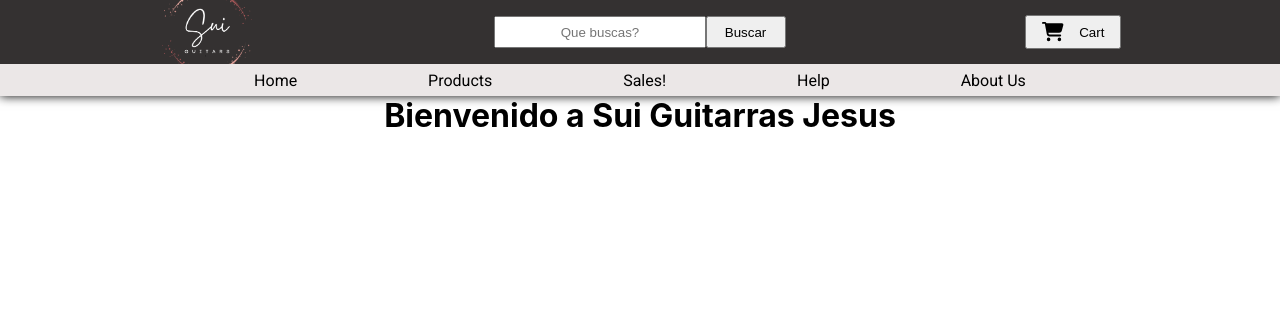
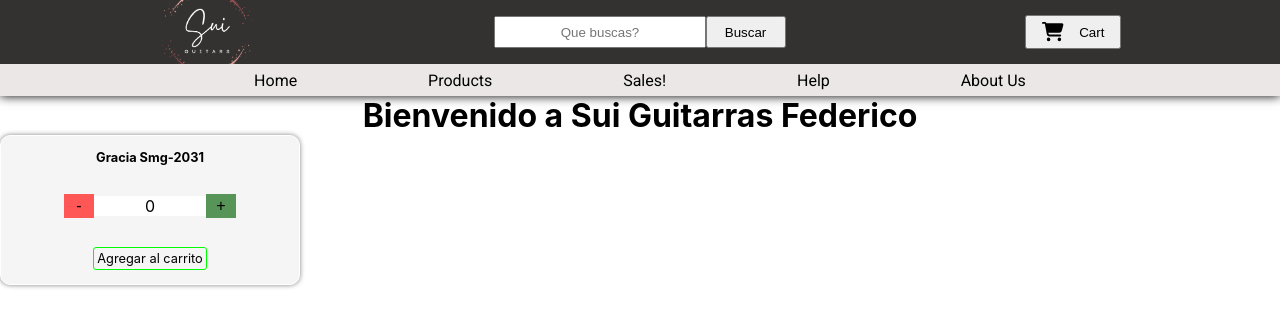
Before and after one commit to francoDani/multimarca, a React (Create React App) app: page / in a window 1280 px wide. Shown: the top 326 px of the page. Built offline with nearby package versions, Linux system fonts and the light colour scheme.

Commit message:
adding product counter

```diff
--- a/src/App.css
+++ b/src/App.css
@@ -5,6 +5,9 @@
 :root {
   --bg1: #343131;
   --white: #ebe7e7;
+  --light-red: rgb(255, 86, 86);
+  --light-green: rgb(87, 148, 87);
+  --shiny-green: rgb(0, 255, 0);
 }
 * {
   margin: 0;
--- a/src/App.js
+++ b/src/App.js
@@ -1,12 +1,14 @@
 import './App.css';
 import Navbar from './components/NavBar/navbar';
 import { ItemListContainer } from './components/ItemListContainer/itemListContainer';
+import { ItemCount } from './components/itemCount/itemCount';
 
 function App() {
   return (
     <div className="App">
       <Navbar />
-      <ItemListContainer greeting= 'Jesus'/>
+      <ItemListContainer greeting= 'Federico'/>
+      <ItemCount/>
     </div>
   );
 }
--- /dev/null
+++ b/src/components/itemCount/addToCartButton.jsx
@@ -0,0 +1,8 @@
+import styled from "styled-components";
+
+export const AddToCartButton = styled.a`
+    border: solid 1px var(--shiny-green);
+    border-radius: 3px;
+    padding: 3px;
+    font-size: .8rem;
+`
--- /dev/null
+++ b/src/components/itemCount/counterFunction.js
@@ -0,0 +1,19 @@
+export let showCount = 0;
+
+export const counterFunction = (e) => {
+  let stock = 5;
+  let counter = +document.querySelector("#counterValue").innerHTML;
+  if (e.target.value === "add") {
+    if (counter < stock) {
+      counter = counter + 1;
+      showCount = counter;
+      document.querySelector("#counterValue").innerHTML = counter;
+    }
+  } else {
+    if (counter !== 0) {
+      counter = counter - 1;
+      showCount = counter;
+      document.querySelector("#counterValue").innerHTML = counter;
+    }
+  }
+};
--- /dev/null
+++ b/src/components/itemCount/itemCount.jsx
@@ -0,0 +1,60 @@
+import styled from "styled-components";
+import { AddToCartButton } from "./addToCartButton";
+import { counterFunction, showCount } from "./counterFunction";
+
+
+const ConuterContainer = styled.div`
+  width: 300px;
+  height: 150px;
+  background-color: #f5f5f5;
+  border: solid 1px white;
+  box-shadow: 0 0 5px gray;
+  border-radius: 10px;
+  display: flex;
+  flex-direction: column;
+  align-items: center;
+  justify-content: space-around;
+`;
+const ItemTittle = styled.h2`
+  font-family: -apple-system, BlinkMacSystemFont, "Segoe UI", Roboto, Oxygen,
+    Ubuntu, Cantarell, "Open Sans", "Helvetica Neue", sans-serif;
+  font-size: 0.8rem;
+`;
+const ItemCounterSection = styled.div`
+  width: 100%;
+  height: 1.5rem;
+  display: flex;
+  justify-content: center;
+  align-items: center;
+`;
+const ItemCounterButton = styled.button`
+  width: 30px;
+  height: 100%;
+  text-align: center;
+  font-size: 1rem;
+  border: none;
+  cursor: pointer;
+  background-color: ${(props) => (props.plus ? "var(--light-green)" : "var(--light-red)")};
+  &:hover {
+  }
+`;
+const ItemCounterAmmount = styled.p`
+  width: 7rem;
+  background-color: white;
+`;
+
+export const ItemCount = () => {
+  return (
+    <ConuterContainer>
+      <ItemTittle>Gracia Smg-2031</ItemTittle>
+      <ItemCounterSection>
+        <ItemCounterButton onClick={counterFunction} value='subtract'>-</ItemCounterButton>
+        <ItemCounterAmmount id="counterValue">{showCount}</ItemCounterAmmount>
+        <ItemCounterButton plus="true" onClick={counterFunction} value='add'>+</ItemCounterButton>
+      </ItemCounterSection>
+      <AddToCartButton>
+        Agregar al carrito
+      </AddToCartButton>
+    </ConuterContainer>
+  );
+};
```
